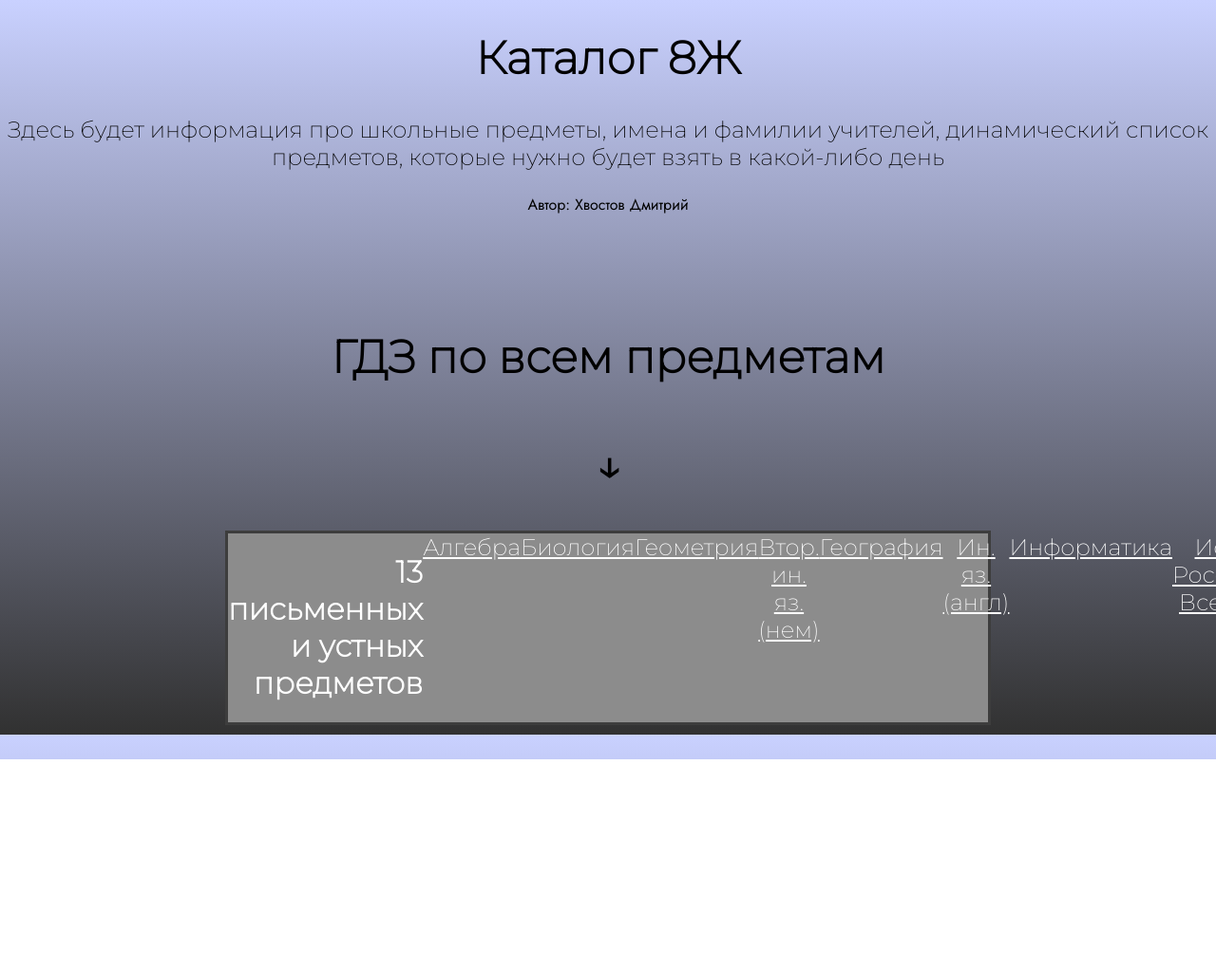
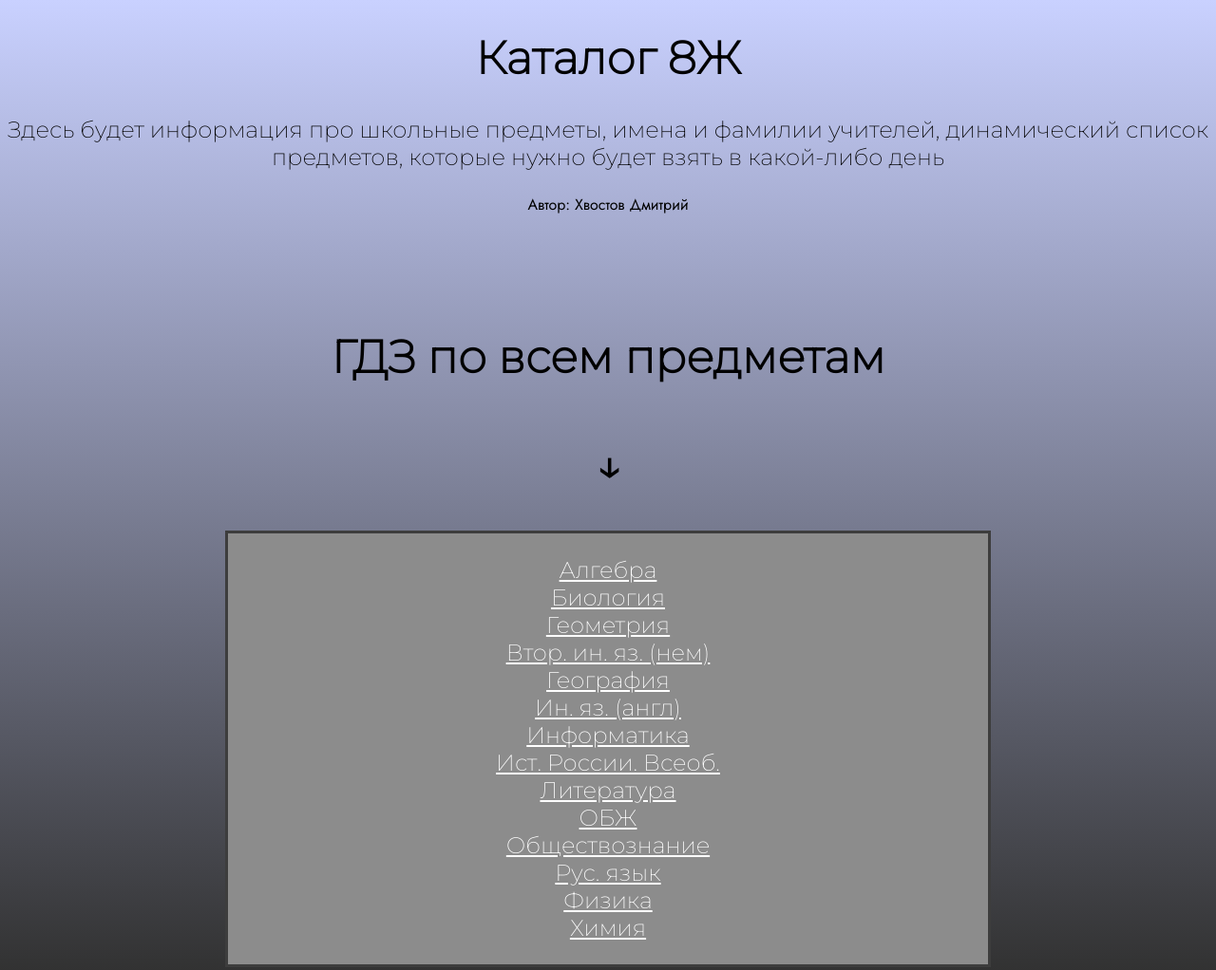
Before and after one commit to DimasMLG/catalog8zh.github.io, a plain HTML site: page index.html in a window 1280 px wide. Shown: the whole page at 95% size. Before the commit the page ends 800 px from the top, so only its background shows below. Drawn offline with Linux system fonts and the light colour scheme.

Commit message:
index.html

```diff
--- a/index.html
+++ b/index.html
@@ -79,7 +79,6 @@
     <div class="gdzdiv">
 
       <p class="mediumtt">
-        <h1 class="coll">13 письменных и устных предметов <br></h1>
         <a class="mediumtt" href="https://www.euroki.org/gdz/ru/algebra/8_klass/reshebnik-po-algebre-8-klass-makarychev-fgos-931">Алгебра<br>  </a>
 
         <a class="mediumtt" href="https://gdz.ru/class-8/biologiya/dragomilov/">Биология<br> </a>
```
